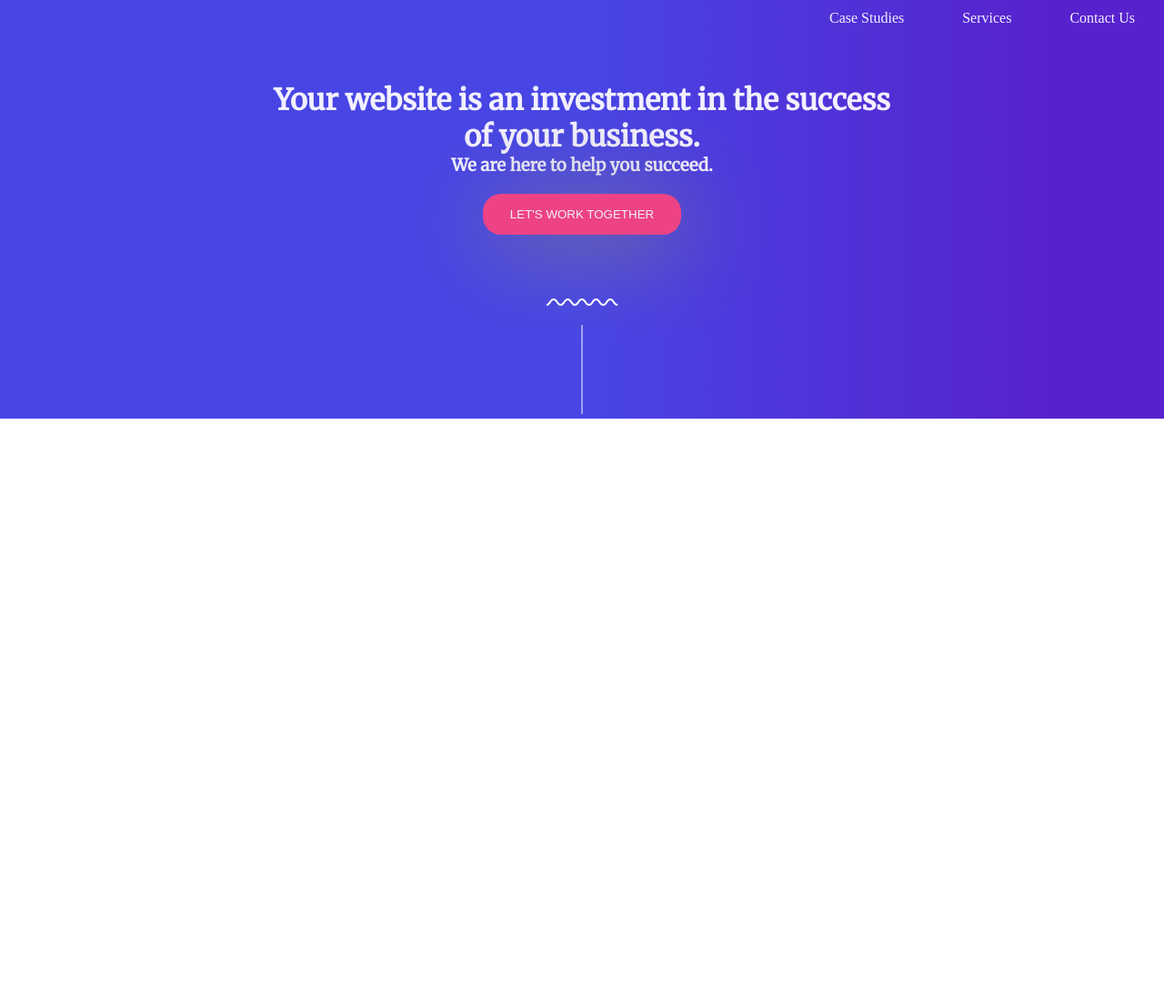
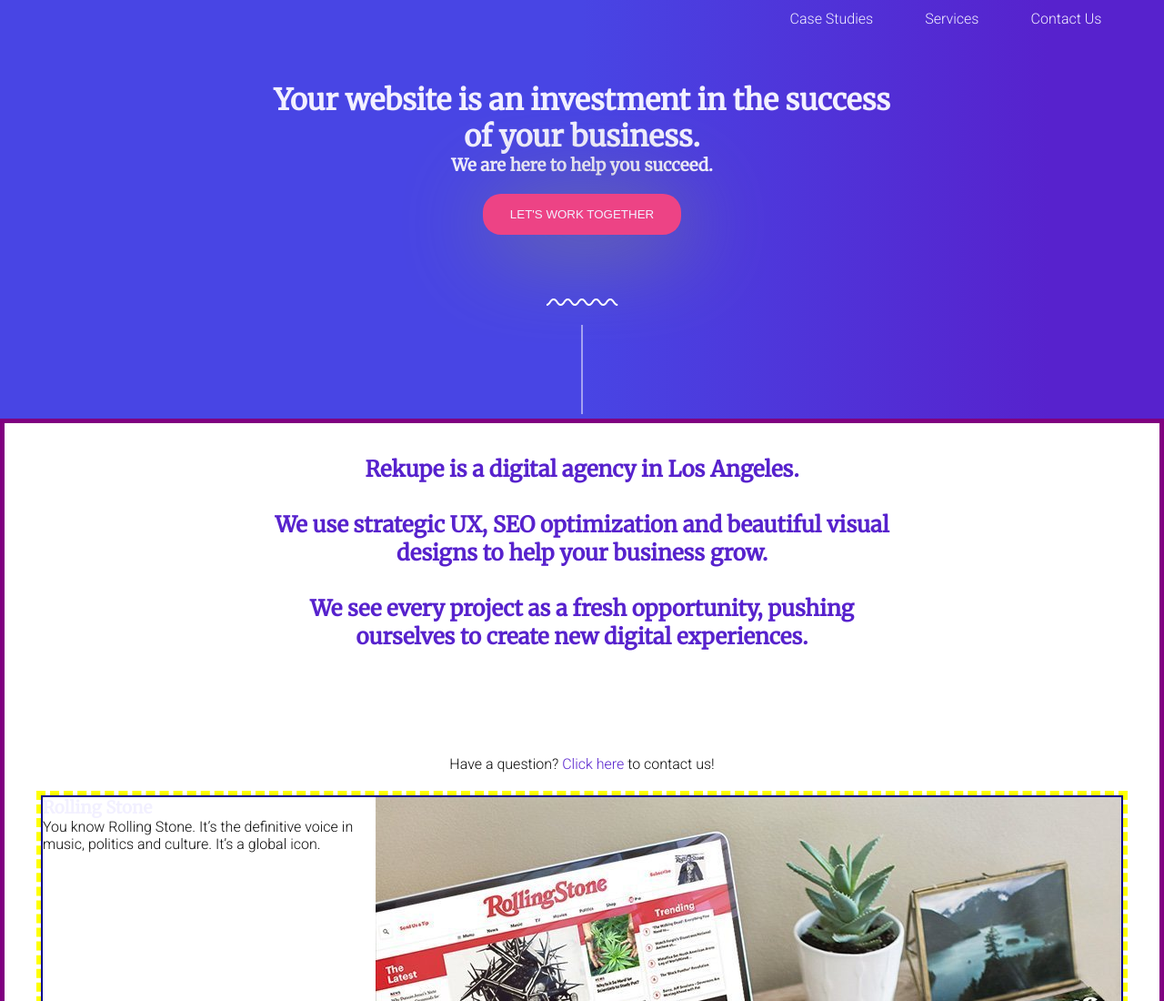
Before and after one commit to Bernardthe3rd/hwles4-conceptopdracht, a plain HTML site: page index.html in a window 1280 px wide. Shown: the top 1100 px of the page at 91% size. Before the commit the page ends 800 px from the top, so only its background shows below. Drawn offline with Linux system fonts and the light colour scheme.

Commit message:
finished the introduction text and started with projects containers

```diff
--- a/index.html
+++ b/index.html
@@ -12,8 +12,8 @@
         <nav class="inner-container_nav">
             <ul>
                 <li><a href="/">Case Studies</a></li>
-                    <li><a href="#">Services</a></li>
-                    <li><a href="#">Contact Us</a></li>
+                <li><a href="/">Services</a></li>
+                <li><a href="/">Contact Us</a></li>
             </ul>
         </nav>
         <div class="inner-container_header-content">
@@ -29,9 +29,50 @@
 
 <!-- /////////////////////// end of header section ///////////////////   -->
 
-    <body>
+<main>
+    <section class="outer-container_section_intro">
+        <div class="inner-container_div_intro">
+            <h2>Rekupe is a digital agency in Los Angeles. </h2>
+            <h2>We use strategic UX, SEO optimization and beautiful visual
+                designs to help your business grow. </h2>
+            <h2>We see every project as a fresh opportunity, pushing ourselves to
+                create new digital experiences. </h2>
+            <p>Have a question? <a href="/">Click here</a> to contact us!</p>
+        </div>
+    </section>
 
-    </body>
+    <section class="outer-container_section_projects">
+        <article class="inner-container_projects">
+            <div>
+                <h3>Rolling Stone</h3>
+                <p>
+                You know Rolling Stone. It’s the definitive voice in music, politics and culture. It’s a global
+                icon.
+                </p>
+            </div>
+            <span>
+                <img src="./assets/work-image-01.jpeg" alt="image rolling stone work place">
+            </span>
+        </article>
+        <article class="inner-container_projects">
+            <div>
+
+            </div>
+            <span>
+                <img src="" alt="">
+            </span>
+        </article>
+        <article class="inner-container_projects">
+            <div>
+
+            </div>
+            <span>
+                <img src="" alt="">
+            </span>
+        </article>
+    </section>
+
+</main>
 
 <!-- /////////////////////// end of body section /////////////////////   -->
 
--- a/styles/style.css
+++ b/styles/style.css
@@ -34,6 +34,7 @@ etc.
     --header-bg-radient: linear-gradient(90deg, rgba(72,69,228,1) 50%, rgba(87,34,205,1) 90%);
 }
 
+
 /* ------------------------------- 2. Typography ----------------------------------- */
 h1, h2, h3, h4, h5, h6 {
     font-family: 'Merriweather', serif;
@@ -47,6 +48,7 @@ p {
 
 a {
     text-decoration: none;
+    font-family: 'Roboto', sans-serif;
     color: var(--big-floating-words);
 }
 
@@ -54,12 +56,6 @@ a {
 /* ------------------------------- 3. Layout --------------------------------------- */
 
 /* --------------- 3.1 Reusables ----------------------- */
-.outer-container {
-    display: flex;
-    flex-direction: column;
-    align-items: center;
-}
-
 .button {
     color: var(--big-floating-words);
     border: none;
@@ -71,9 +67,14 @@ a {
     text-transform: uppercase;
 }
 
-.projects {
+.inner-container_projects {
+    display: flex;
+    flex-direction: row;
+    border: 2px solid darkblue;
+    flex-basis: 50vh;
+}
 
-}
+
 
 .services {
 
@@ -86,6 +87,16 @@ a {
 /* --------------- 4.1 Header ------------------------- */
 header {
     background: var(--header-bg-radient);
+    display: flex;
+    flex-direction: row;
+    justify-content: center;
+}
+
+.outer-container {
+    flex-basis: 1200px;
+    display: flex;
+    flex-direction: column;
+    align-items: center;
 }
 
 .inner-container_nav {
@@ -124,6 +135,59 @@ header {
     width: 100%;
 }
 
-/* --------------- 4.2 Introduction ------------------- */
+/* --------------- 4.2 Main ------------------- */
+
+main {
+    display: flex;
+    flex-direction: column;
+    align-items: center;
+    border: 5px solid purple;
+}
+
+
+/* --------------- 4.2.1 introduction ------------------- */
+.outer-container_section_intro {
+    flex-basis: 40vh;
+    width: 1200px;
+    display: flex;
+    flex-direction: column;
+    justify-content: center;
+    align-items: center;
+}
+
+.inner-container_div_intro {
+    flex-basis: 40vh;
+    width: 750px;
+    padding: 20px;
+    text-align: center;
+    display: flex;
+    flex-direction: column;
+    justify-content: center;
+}
+
+.inner-container_div_intro > h2 {
+    color: var(--purple);
+    margin: 10px 0;
+    padding: 5px;
+}
+
+.inner-container_div_intro > p {
+    padding-top: 100px;
+}
+
+.inner-container_div_intro > p > a {
+    color: var(--purple);
+}
+
+/* --------------- 4.2.2 Projects ------------------- */
+.outer-container_section_projects {
+    flex-basis: 40vh;
+    width: 1200px;
+    display: flex;
+    flex-direction: column;
+    border: 5px dashed yellow;
+}
+
+
 
 /* ------------------------------- 5. Media Queries -------------------------------- */
```
Lines whose indentation alone changed are shown as unchanged.
